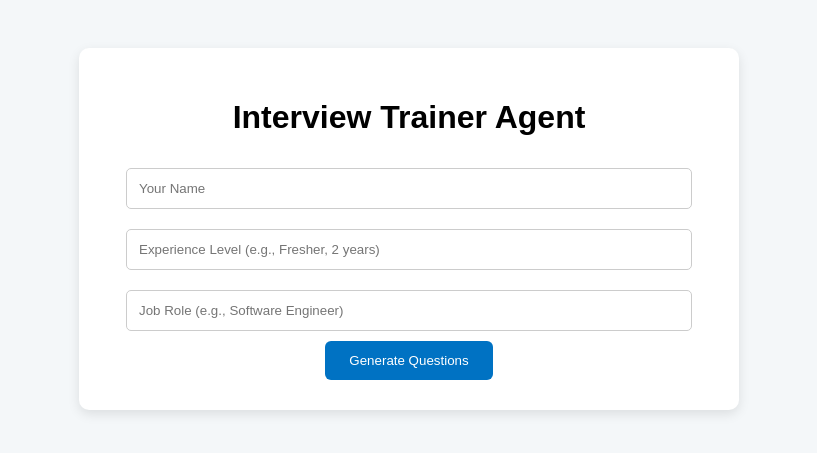
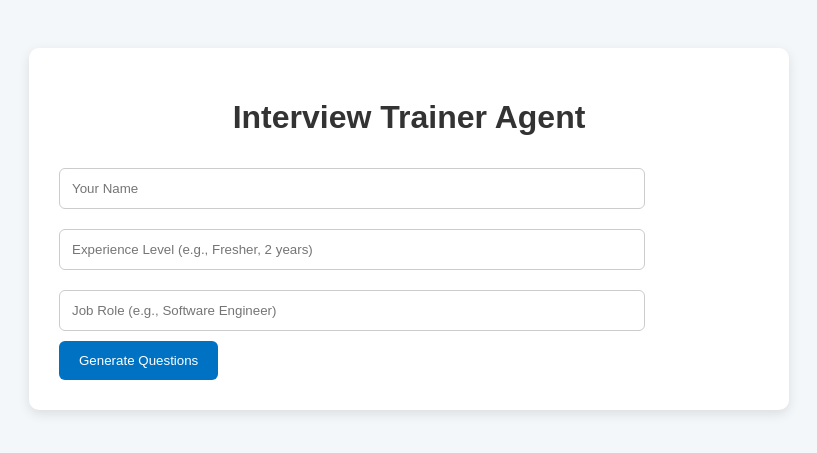
Before and after one commit to acecode101/Interview-trainer, a Flask app: page / in a window 1280 px wide. Shown: the top 453 px of the page, without its empty margins (231-1048 px from the left). Run offline with Flask 3, Linux system fonts and the light colour scheme.

Commit message:
Update style.css

```diff
--- a/static/style.css
+++ b/static/style.css
@@ -5,27 +5,31 @@ body {
 }
 
 .container {
-    max-width: 600px;
+    max-width: 700px;
     margin: auto;
     background: white;
     padding: 30px;
     border-radius: 10px;
     box-shadow: 0 4px 12px rgba(0,0,0,0.1);
+}
+
+h1 {
     text-align: center;
+    color: #333;
 }
 
 input[type="text"] {
-    width: 90%;
+    width: 80%;
     padding: 12px;
     margin: 10px 0;
-    border-radius: 5px;
+    border-radius: 6px;
     border: 1px solid #ccc;
 }
 
 button {
+    padding: 12px 20px;
     background-color: #0072c3;
     color: white;
-    padding: 12px 24px;
     border: none;
     border-radius: 6px;
     cursor: pointer;
@@ -35,7 +39,22 @@ button:hover {
     background-color: #005999;
 }
 
-.result {
+.chat-box {
     margin-top: 20px;
+}
+
+.chat-message {
+    padding: 15px;
+    margin: 10px 0;
+    border-radius: 10px;
+}
+
+.chat-message.user {
+    background-color: #e0f7fa;
+    text-align: right;
+}
+
+.chat-message.agent {
+    background-color: #f1f1f1;
     text-align: left;
 }
```
